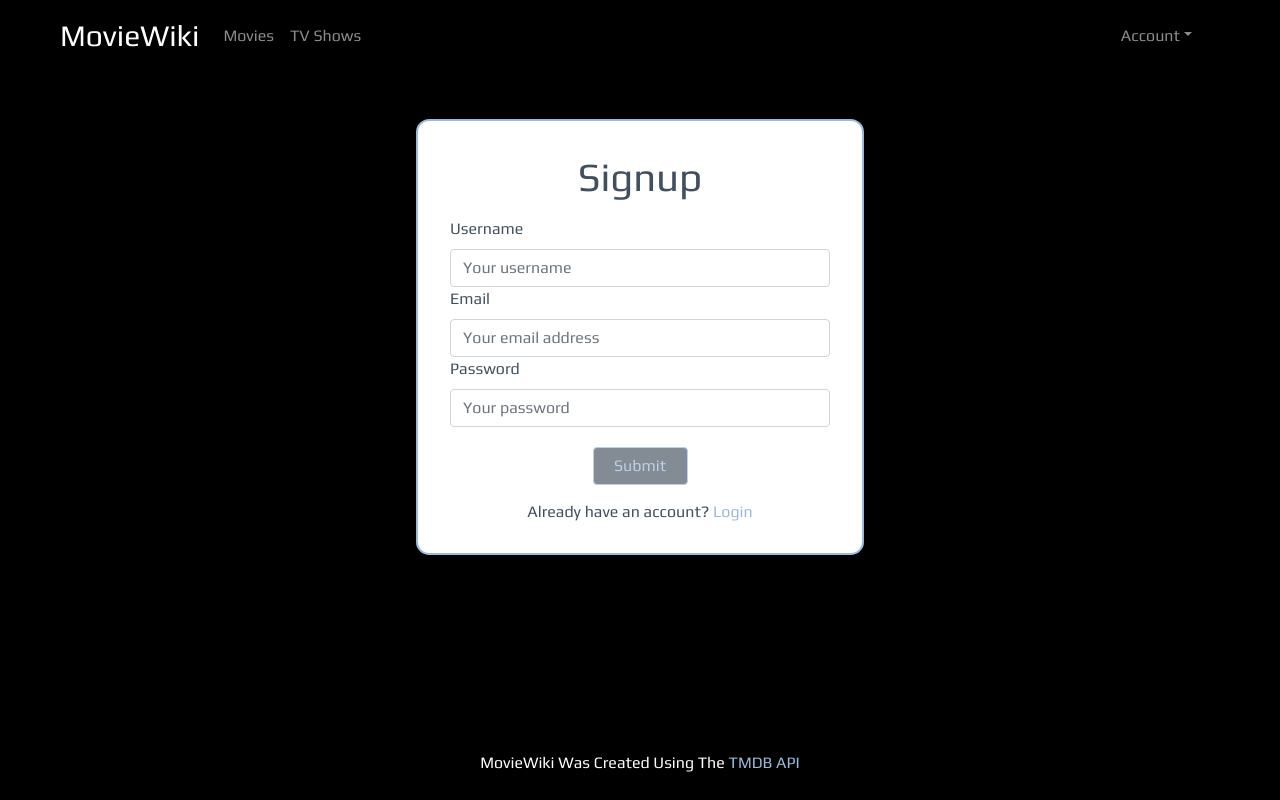
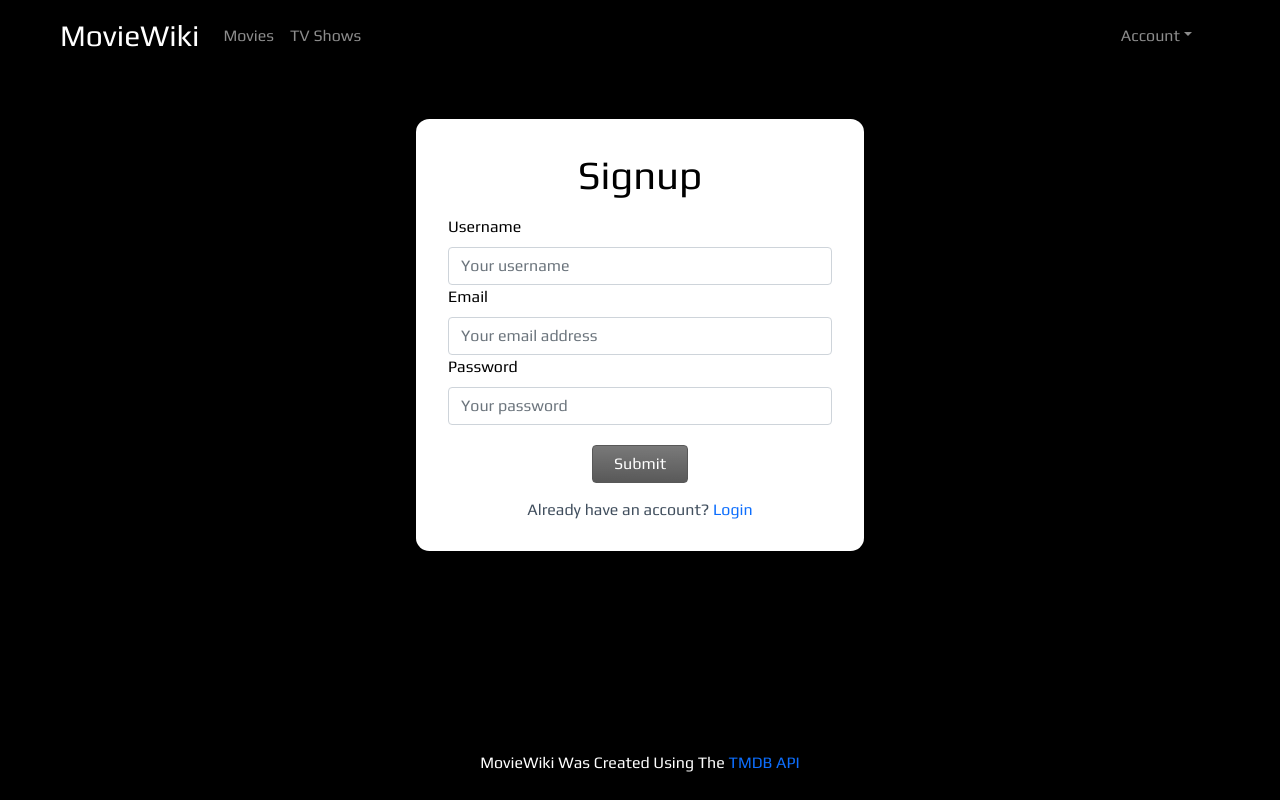
Before and after one commit to jnordan132/TMDB-Movie-Search, a React (Create React App) app in the folder client/: page /signup in a window 1280 px wide. Built offline with nearby package versions, Linux system fonts and the light colour scheme.

Commit message:
css changes

```diff
--- a/client/src/App.css
+++ b/client/src/App.css
@@ -64,10 +64,6 @@ h2 {
   color: black;
 }
 
-.right a:active {
-  background-color: rgb(179, 179, 179);
-}
-
 .navbar-toggler {
   margin-right: 1em;
 }
@@ -90,15 +86,14 @@ h2 {
 .form {
   width: 30vw;
   margin: 6vh auto auto;
-  color: var(--thirdCol);
+  color: black;
   background-color: white;
-  border: 2px solid var(--mainCol);
   border-radius: 3%;
   padding: 2rem;
 }
 
 .form h1 {
-  color: var(--thirdCol);
+  color: black;
   text-align: center;
   margin-bottom: 1rem;
 }
@@ -111,7 +106,7 @@ h2 {
 }
 
 .form p a {
-  color: var(--mainCol);
+  color: #0d6efd;
   text-decoration: none;
 }
 
@@ -121,9 +116,9 @@ h2 {
 }
 
 .form .blue {
-  background-color: var(--thirdCol);
-  color: var(--mainCol);
-  border: 1px solid var(--mainCol);
+  color: white;
+  background: linear-gradient(1deg, black, rgb(51, 51, 51) 99%);
+  border: 1px solid black;
   margin-top: 20px;
   width: 25%;
   text-align: center;
@@ -256,7 +251,7 @@ h2 {
 }
 
 .footer h6 a {
-  color: var(--mainCol);
+  color: #0d6efd;
   text-decoration: none;
 }
 
--- a/client/src/App.js
+++ b/client/src/App.js
@@ -11,7 +11,7 @@ import Footer from "./components/Footer";
 import { ApolloClient, InMemoryCache, ApolloProvider } from "@apollo/client";
 
 const client = new ApolloClient({
-  uri: "/graphql",
+  uri: "http://localhost:3001/graphql",
   cache: new InMemoryCache(),
 });
 
```
Also changed, not shown: 1 other file (tests, documents, lock files or other folders).
